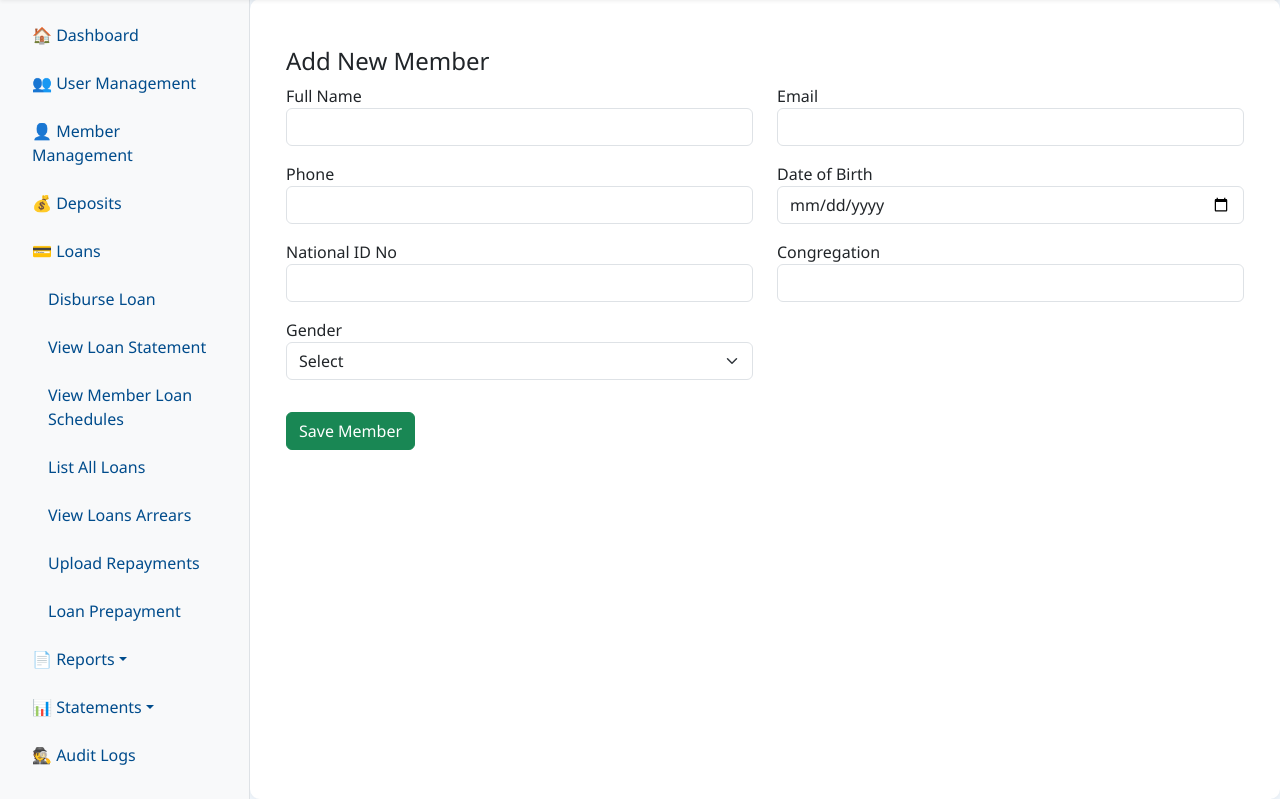
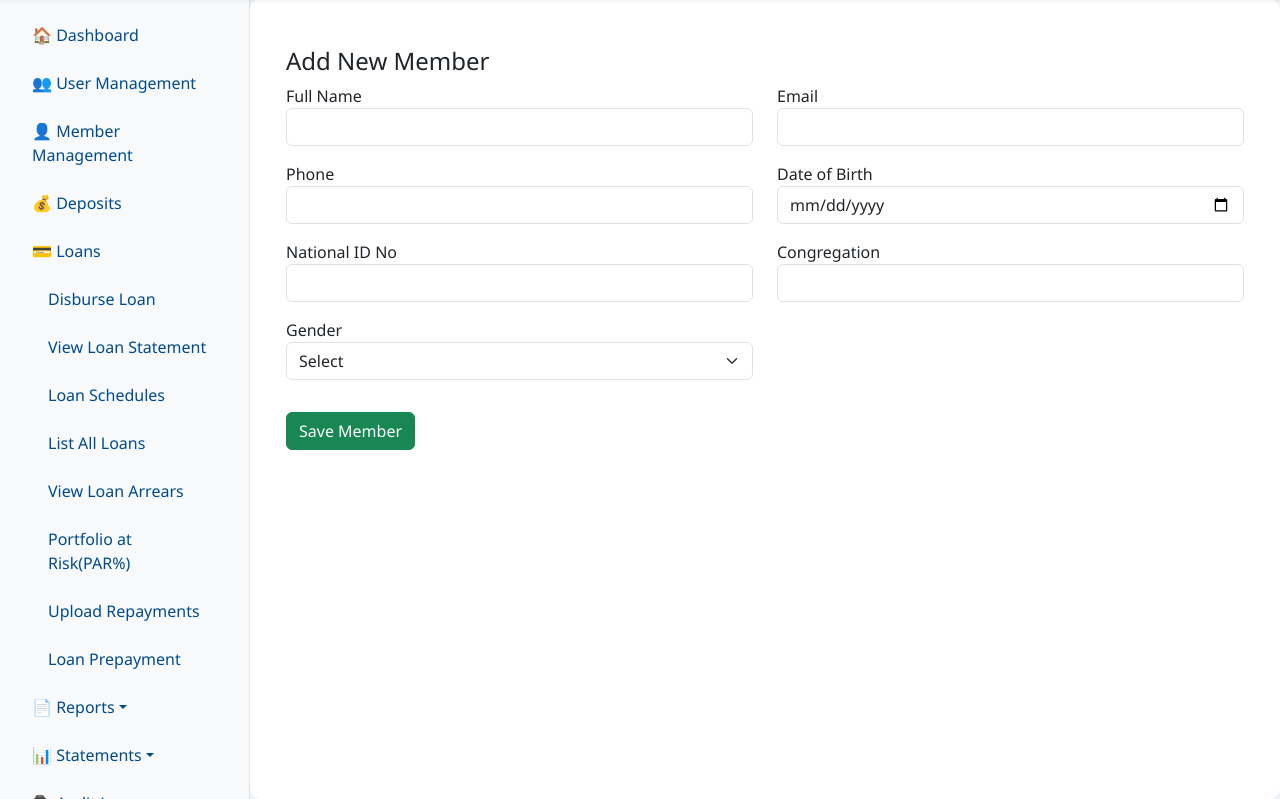
Before and after one commit to kariokojim/chairete_app, a Flask app: page /admin/members/add in a window 1280 px wide, after a click on "💳 Loans". Shown: the part 57-856 px from the top of the page. Run offline with Flask 3, Linux system fonts and the light colour scheme; the visitor is signed in with stand-in values (Sample User, id 1); some libraries are stand-ins or nearby versions.

Commit message:
Update base.html

```diff
--- a/sacco_app/templates/base.html
+++ b/sacco_app/templates/base.html
@@ -147,11 +147,12 @@
     </a>
     <div class="collapse" id="loanMenu">
       <ul class="nav flex-column ms-3">
-        <li><a class="nav-link" href="{{ url_for('admin.disburse_loan') }}">Disburse Loan</a></li>
-        <li><a class="nav-link" href="{{ url_for('admin.loan_statement_view2') }}"> View Loan Statement</a></li>
-        <li><a class="nav-link" href="{{ url_for('admin.view_member_loan_schedules') }}">View Member Loan Schedules</a></li>
+        <li><a class="nav-link" href="{{ url_for('admin.disburse_loan')}}">Disburse Loan</a></li>
+        <li><a class="nav-link" href="{{ url_for('admin.loan_statement_view2')}}">View Loan Statement</a></li>
+        <li><a class="nav-link" href="{{ url_for('admin.view_member_loan_schedules')}}">Loan Schedules</a></li>
 		<li><a class="nav-link" href="{{ url_for('admin.loans_view') }}">List All Loans</a></li>
-		<li><a class="nav-link" href="{{ url_for('admin.loan_arrears_view') }}">View Loans Arrears </a></li>
+		<li><a class="nav-link" href="{{ url_for('admin.loan_arrears_view') }}">View Loan Arrears </a></li>
+		<li><a class="nav-link" href="{{ url_for('admin.loan_par_view') }}">Portfolio at Risk(PAR%)</a></li>
         <li><a class="nav-link" href="{{ url_for('admin.upload_loan_repayments') }}">Upload Repayments</a></li>
         <li><a class="nav-link" href="{{ url_for('admin.loan_prepayment') }}">Loan Prepayment</a></li>
 
```
